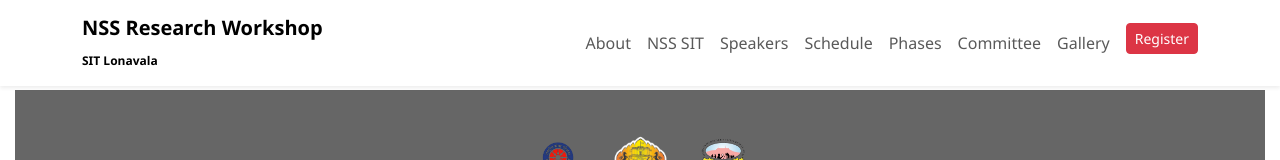
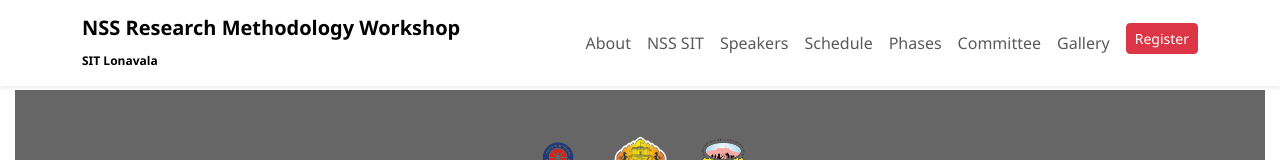
Before and after one commit to kulatharv/NSS-Research-Workshop, a plain HTML site: page index.html in a window 1280 px wide. Shown: the top 160 px of the page. Drawn offline with nearby package versions, Linux system fonts and the light colour scheme; files whose address does not match are found by name.

Commit message:
Update index.html

```diff
--- a/index.html
+++ b/index.html
@@ -92,7 +92,7 @@
 <nav class="navbar navbar-expand-lg navbar-light bg-white fixed-top shadow-sm">
   <div class="container">
     <a class="navbar-brand fw-bold" href="#home">
-      NSS Research Workshop<br>
+      NSS Research Methodology Workshop<br>
       <small>SIT Lonavala</small>
     </a>
 
```
